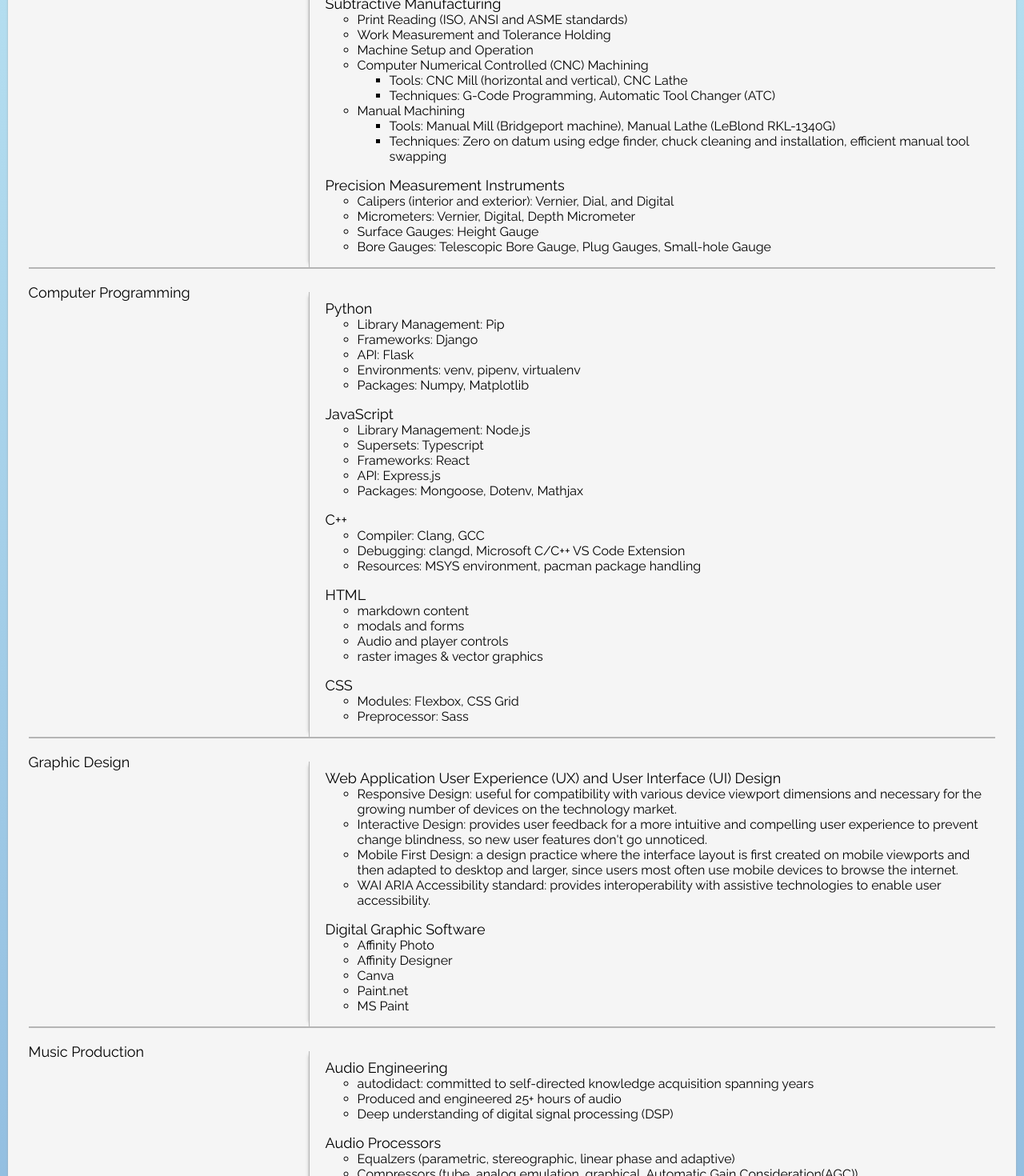
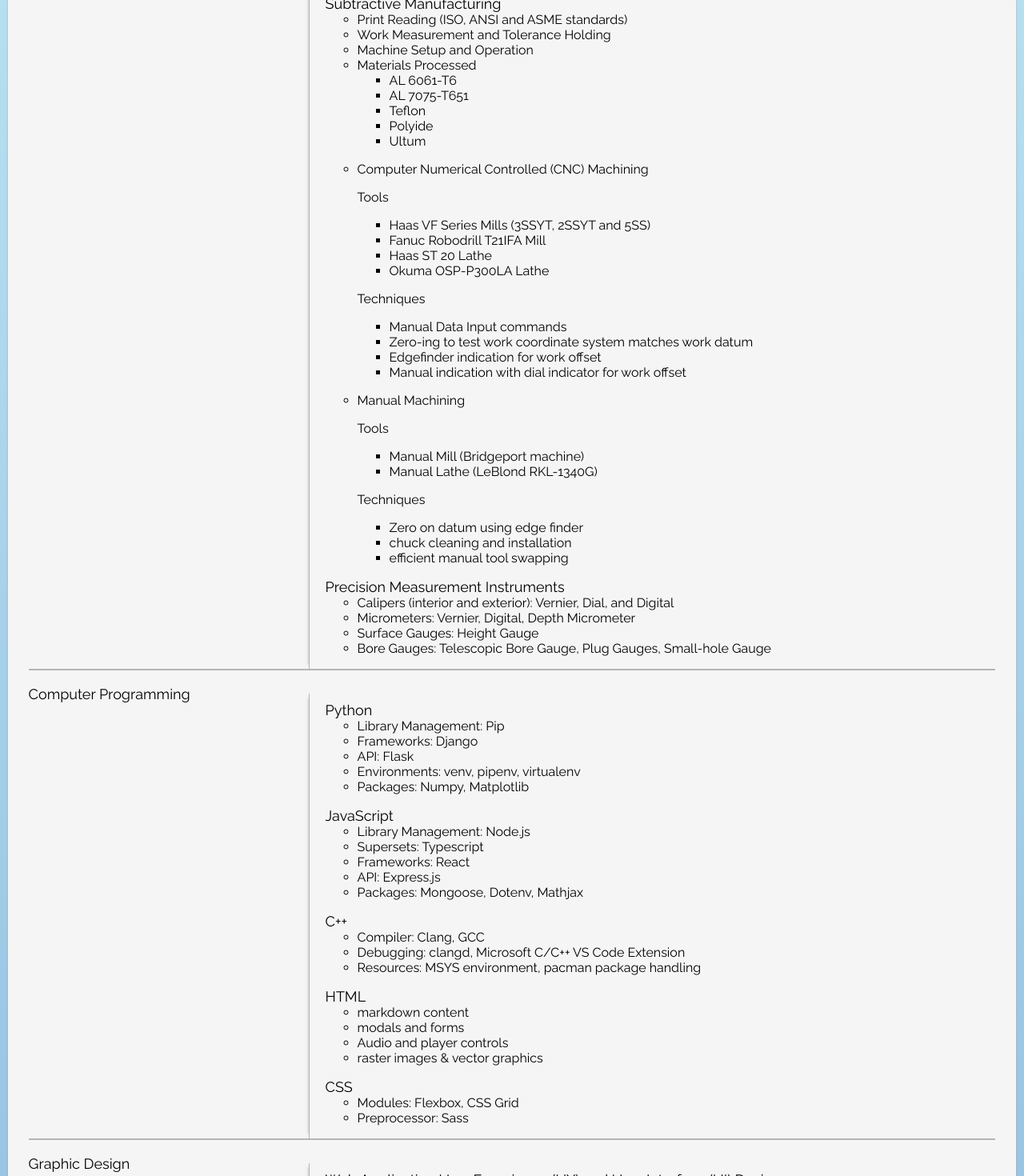
Before and after one commit to bthol/Portfolio-Frontend, a React (Create React App) app: page / in a window 1280 px wide. Shown: the part 740-2210 px from the top of the page at 80% size. Built offline with nearby package versions, Linux system fonts and the light colour scheme; no server answers; the HTML template or start-up script is replaced by a standard one.

Commit message:
homepage content update

```diff
--- a/src/ContentModules/HomePageContent.js
+++ b/src/ContentModules/HomePageContent.js
@@ -15,21 +15,59 @@ const HomePageContent = {
           <li>Print Reading (ISO, ANSI and ASME standards)</li>
           <li>Work Measurement and Tolerance Holding</li>
           <li>Machine Setup and Operation</li>
+          <li>Materials Processed</li>
+          <ul>
+            <li>AL 6061-T6</li>
+            <li>AL 7075-T651</li>
+            <li>Teflon</li>
+            <li>Polyide</li>
+            <li>Ultum</li>
+          </ul>
+
+          <p></p>
+
           <li>Computer Numerical Controlled (CNC) Machining</li>
+
+          <p>Tools</p>
+
           <ul>
-            <li>Tools: CNC Mill (horizontal and vertical), CNC Lathe</li>
-            <li>Techniques: G-Code Programming, Automatic Tool Changer (ATC)</li>
+            <li>Haas VF Series Mills (3SSYT, 2SSYT and 5SS)</li>
+            <li>Fanuc Robodrill T21IFA Mill</li>
+            <li>Haas ST 20 Lathe</li>
+            <li>Okuma OSP-P300LA Lathe</li>
           </ul>
+
+          <p>Techniques</p>
+
+          <ul>
+            <li>Manual Data Input commands</li>
+            <li>Zero-ing to test work coordinate system matches work datum</li>
+            <li>Edgefinder indication for work offset</li>
+            <li>Manual indication with dial indicator for work offset</li>
+          </ul>
+
+          <p></p>
+
           <li>Manual Machining</li>
+
+          <p>Tools</p>
+
           <ul>
-            <li>Tools: Manual Mill (Bridgeport machine), Manual Lathe (LeBlond RKL-1340G)</li>
-            <li>Techniques: Zero on datum using edge finder, chuck cleaning and installation, efficient manual tool swapping</li>
+            <li>Manual Mill (Bridgeport machine)</li>
+            <li>Manual Lathe (LeBlond RKL-1340G)</li>
+          </ul>
+
+          <p>Techniques</p>
+
+          <ul>
+            <li>Zero on datum using edge finder</li>
+            <li>chuck cleaning and installation</li>
+            <li>efficient manual tool swapping</li>
           </ul>
         </ul>
-        <li className="text-large"></li>
-        <ul>
-        </ul>
+
         <p></p>
+
         <li className="text-large">Precision Measurement Instruments</li>
         <ul>
           <li>Calipers (interior and exterior): Vernier, Dial, and Digital</li>
@@ -94,16 +132,14 @@ const HomePageContent = {
           <li>Responsive Design: useful for compatibility with various device viewport dimensions and necessary for the growing number of devices on the technology market.</li>
           <li>Interactive Design: provides user feedback for a more intuitive and compelling user experience to prevent change blindness, so new user features don't go unnoticed.</li>
           <li>Mobile First Design: a design practice where the interface layout is first created on mobile viewports and then adapted to desktop and larger, since users most often use mobile devices to browse the internet.</li>
-          <li>WAI ARIA Accessibility standard: provides interoperability with assistive technologies to enable user accessibility.</li>
         </ul>
         <p></p>
-        <li className="text-large">Digital Graphic Software</li>
+        <li className="text-large">Graphical Processing Software for Digital Graphics</li>
         <ul>
           <li>Affinity Photo</li>
           <li>Affinity Designer</li>
           <li>Canva</li>
           <li>Paint.net</li>
-          <li>MS Paint</li>
         </ul>
         <p></p>
       </ul>,
@@ -121,7 +157,7 @@ const HomePageContent = {
         <p></p>
         <li className="text-large">Audio Processors</li>
         <ul>
-          <li>Equalzers (parametric, stereographic, linear phase and adaptive)</li>
+          <li>Equalizers (parametric, stereographic, linear phase and adaptive)</li>
           <li>Compressors (tube, analog emulation, graphical, Automatic Gain Consideration(AGC))</li>
           <li>Limiters (0dB Peak, brickwall, soft clip)</li>
           <li>Stereo Processors (limit, spread, merge, position, generate, and modulate)</li>
@@ -148,6 +184,24 @@ const HomePageContent = {
   experience: [
     {
       sectionTitle: "Work Experience Highlights"
+    },
+    {
+      jobTitle: "CNC Machinist",
+      employer: "FM Industries Inc. of NGK group",
+      workPeriod: "2025 - current",
+      list: <div className="exp-list">
+        <div>Description</div>
+        <ul className="remove-bullet-list">
+          <li>My commitment to FMI under the machine operator role includes but is not limited to the safe and efficient operation of machines, part quality assurance by means of the precision measurement of parts to confirm dimensions are as indicated on the part's respective print(s), and accurate and timely entry of work data into appropriate workplace documents.</li>
+        </ul>
+        <br />
+        <div>Highlights</div>
+        <ul>
+          <li>Gained hands-on experience operating multiple different kinds of CNC machines for both mills and lathes</li>
+          <li>Developed a proficiency with the handling and usage of manual equipment for non-destructive measurement and for work-holding solutions</li>
+          <li>Became versatile in Haas, Fanuc, and Okuma controls for running, stopping, and resetting program as well as common Manual Data Input (MDI) commands such as tool changing and zero-ing to test work coordinate systems</li>
+        </ul>
+      </div>
     },
     {
       jobTitle: "General Assistant",
@@ -196,7 +250,7 @@ const HomePageContent = {
     {
       name: "CNC Operator Program",
       period: "July 2025 - Sept 2025",
-      description: "The Computer Numerically Controlled (CNC) operator program, offered through the facilities at De Anza College, train participants to be workplace-ready for CNC operator positions and more. Over the course of eleven weeks, participants are trained in the theory and practice of the fundamentals of manual machining and given extensive hands on experience with CNC machines through independent project-based learning.",
+      description: "The Computer Numerically Controlled (CNC) operator program, offered through the facilities at De Anza College, train participants to be workplace-ready for CNC operator positions and more. Over the course of eleven weeks, participants are trained in the theory and practice of the fundamentals of manual machining and given extensive hands on experience with CNC machines through detailed lecture on theory and independent project-based learning.",
     },
     {
       name: "General Assembly",
--- a/src/Pages/HomePage.jsx
+++ b/src/Pages/HomePage.jsx
@@ -283,6 +283,13 @@ const HomePage = (props) => {
                         list={Content.experience[2].list}
                         enter={props.enter}
                     ></Comp3>
+                    <Comp3
+                        jobTitle={Content.experience[3].jobTitle}
+                        employer={Content.experience[3].employer}
+                        workPeriod={Content.experience[3].workPeriod}
+                        list={Content.experience[3].list}
+                        enter={props.enter}
+                    ></Comp3>
                 </div>
                 <br />
             </div>
--- a/src/Template/Footer.jsx
+++ b/src/Template/Footer.jsx
@@ -25,7 +25,7 @@ const Footer = () => {
                     <p className="flex-center" >Made with MERN stack technologies</p>
                 </div>
             </div>
-            <small className="flex-around" >&copy; 2025, Blake Thollaug. All rights reserved.</small>
+            <small className="flex-around" >&copy; 2026, Blake Thollaug. All rights reserved.</small>
             <br />
         </footer>
     )
```
